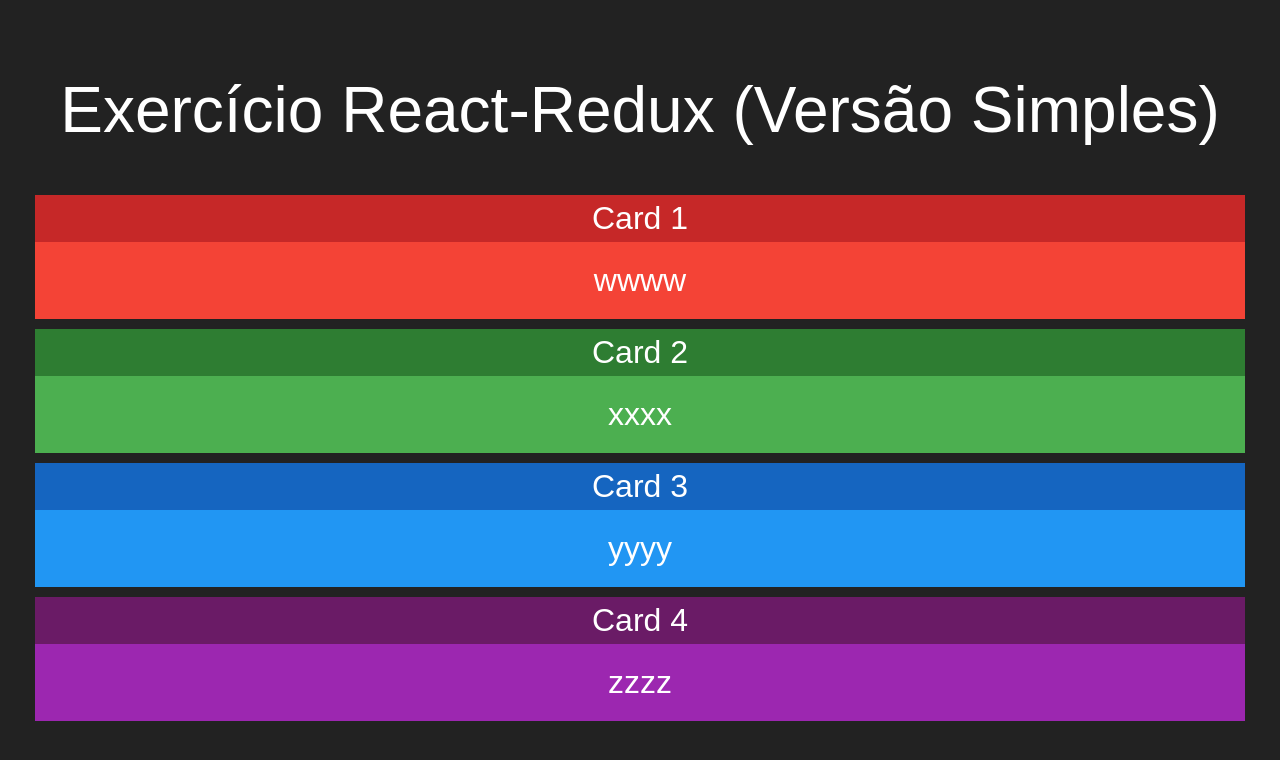
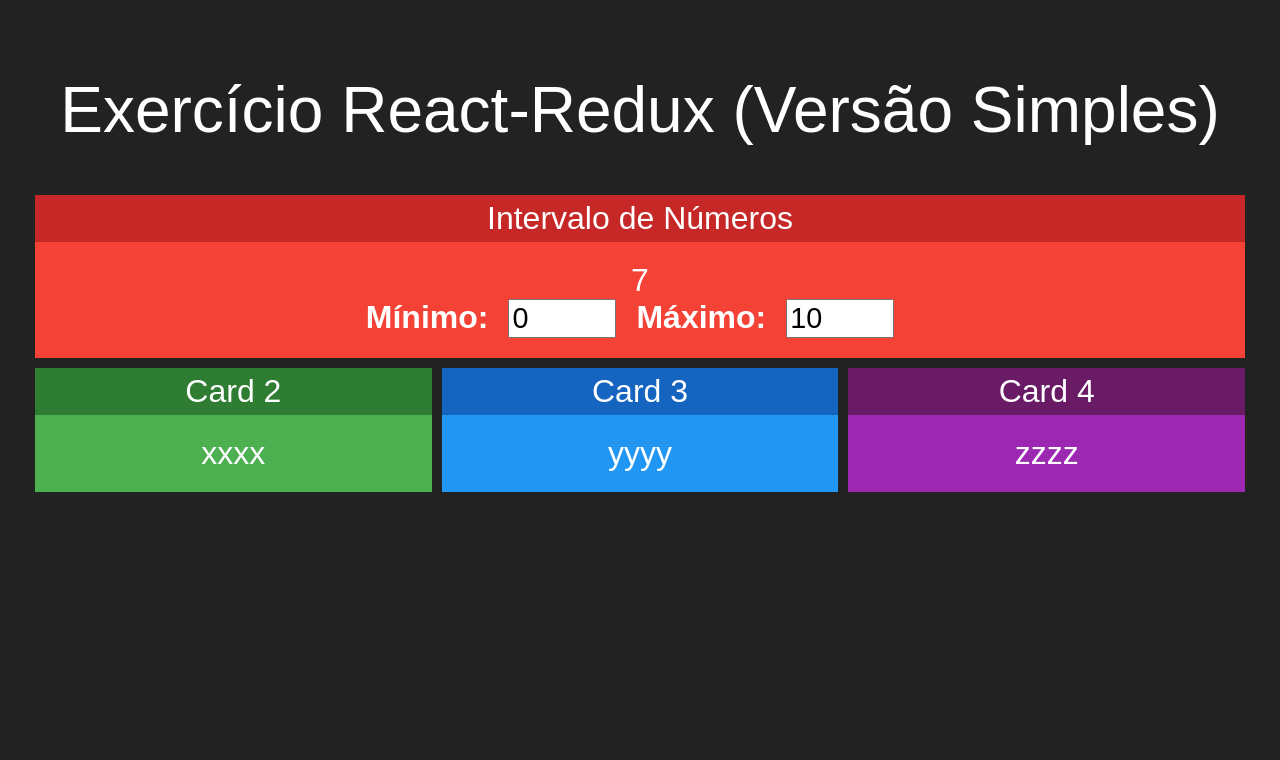
Before and after one commit to anaBeatrizWalker/gerenciamentoDeEstado, a React (Create React App) app: page / in a window 1280 px wide. Shown: the top 760 px of the page. Built offline with nearby package versions, Linux system fonts and the light colour scheme.

Commit message:
Adicionando Componente Intervalo

```diff
--- a/src/App.js
+++ b/src/App.js
@@ -1,30 +1,25 @@
 import logo from './logo.svg';
 import './App.css';
 import Card from './components/Card';
+import Intervalo from './components/Intervalo';
 
 function App() {
   return (
     <div className="App">
       <h1>Exercício React-Redux (Versão Simples)</h1>
       <div className='linha'>
-        <Card title='Card 1' red>
-          wwww
-        </Card>
+        <Intervalo></Intervalo>
       </div>
 
       <div className='linha'>
         <Card title='Card 2' green>
           xxxx
         </Card>
-      </div>
 
-      <div className='linha'>
         <Card title='Card 3' blue>
           yyyy
         </Card>
-      </div>
 
-      <div className='linha'>
         <Card title='Card 4' purple>
           zzzz
         </Card>
--- /dev/null
+++ b/src/components/Intervalo.css
@@ -0,0 +1,6 @@
+.Intervalo input {
+    font-size: 1.8rem;
+    margin-left: 20px;
+    margin-right: 20px;
+    width: 100px;
+}
--- /dev/null
+++ b/src/components/Intervalo.jsx
@@ -0,0 +1,20 @@
+import './Intervalo.css'
+import React from 'react'
+import Card from './Card'
+
+export default props =>{
+    return (
+        <Card title='Intervalo de Números' red>7
+            <div className='Intervalo'>
+                <span>
+                    <strong>Mínimo:</strong>
+                    <input type="number" value={0} readOnly/>
+                </span>
+                <span>
+                    <strong>Máximo:</strong>
+                    <input type="number" value={10} readOnly/>
+                </span>
+            </div>
+        </Card>
+    )
+}
```
